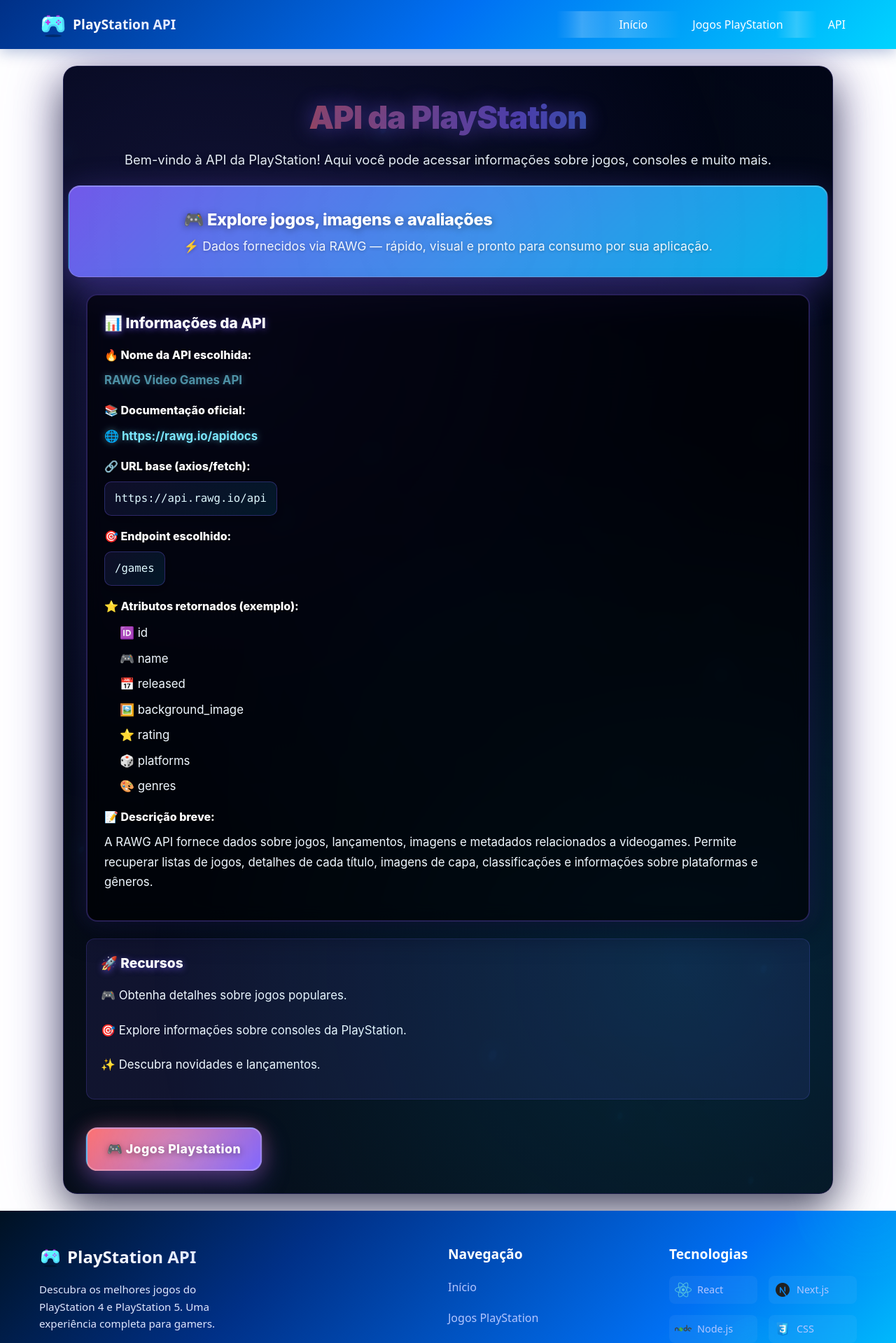
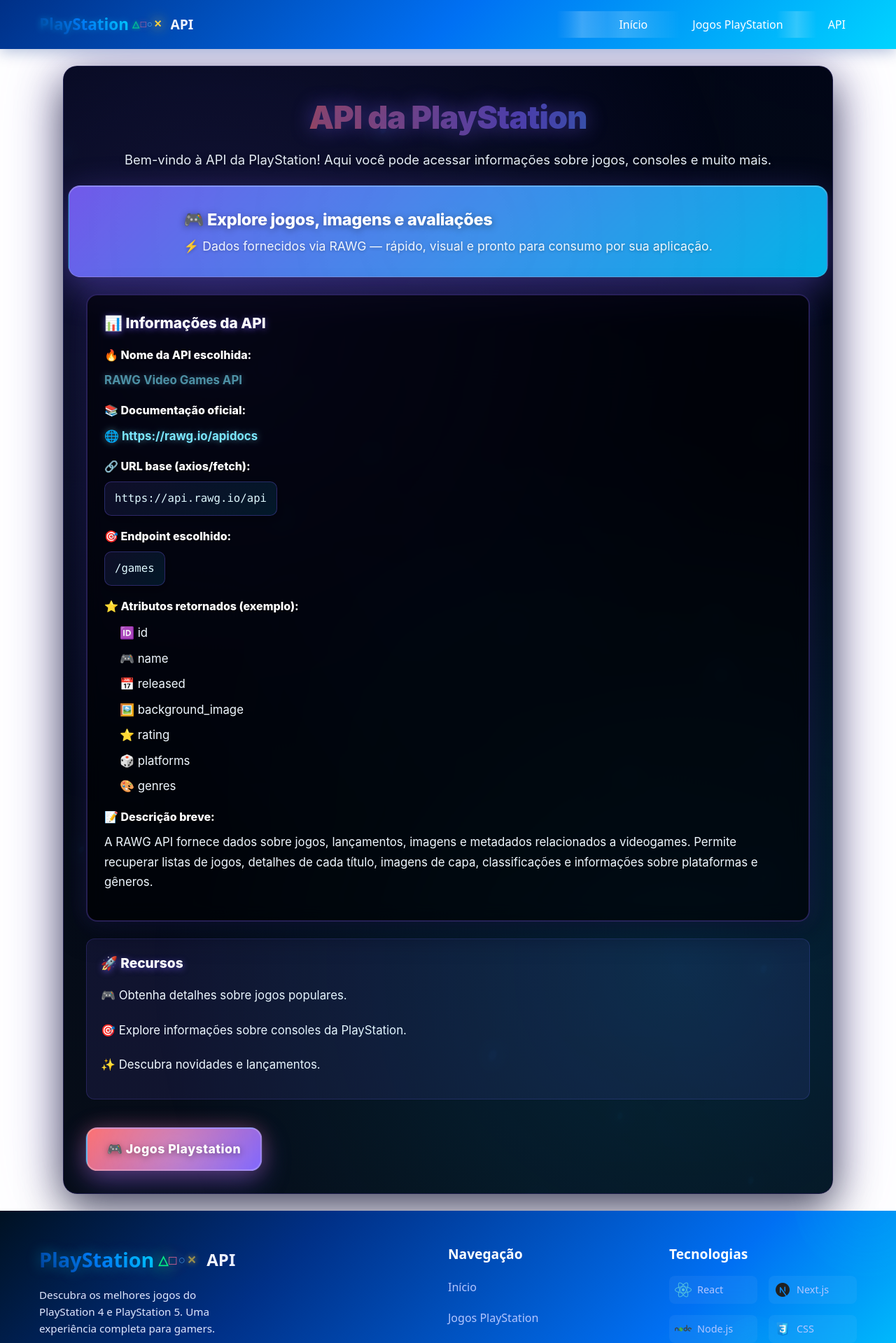
Before and after one commit to PedroLeoo07/playstation-api, a Next.js app: page /api in a window 1280 px wide. Shown: the top 1919 px of the page at 70% size. Built offline with nearby package versions, Linux system fonts and the light colour scheme.

Commit message:
Refactor code structure for improved readability and maintainability

```diff
--- a/src/components/Footer.jsx
+++ b/src/components/Footer.jsx
@@ -13,14 +13,16 @@
           {/* Logo e Descrição */}
           <div className={styles.brandSection}>
             <div className={styles.logo}>
-              <Image
-                src="/icons/controle.png"
-                alt="PlayStation"
-                width={32}
-                height={32}
-                className={styles.logoIcon}
-              />
-              <span className={styles.logoText}>PlayStation API</span>
+              <div className={styles.playstationLogo}>
+                <span className={styles.psText}>PlayStation</span>
+                <div className={styles.psSymbols}>
+                  <span className={styles.triangle}>△</span>
+                  <span className={styles.square}>□</span>
+                  <span className={styles.circle}>○</span>
+                  <span className={styles.x}>✕</span>
+                </div>
+              </div>
+              <span className={styles.logoText}>API</span>
             </div>
             <p className={styles.description}>
               Descubra os melhores jogos do PlayStation 4 e PlayStation 5.
--- a/src/components/Footer.module.css
+++ b/src/components/Footer.module.css
@@ -31,9 +31,69 @@
   margin-bottom: 1rem;
 }
 
-.logoIcon {
+.playstationLogo {
+  display: flex;
+  align-items: center;
   margin-right: 0.5rem;
-  filter: brightness(1.2);
+}
+
+.psText {
+  font-weight: 700;
+  font-size: 1.8rem;
+  background: linear-gradient(45deg, #003087, #0070f3, #00d4ff);
+  -webkit-background-clip: text;
+  background-clip: text;
+  -webkit-text-fill-color: transparent;
+  margin-right: 0.4rem;
+  text-shadow: 0 0 20px rgba(0, 212, 255, 0.4);
+}
+
+.psSymbols {
+  display: flex;
+  align-items: center;
+  gap: 3px;
+  margin-right: 0.4rem;
+}
+
+.triangle,
+.square,
+.circle,
+.x {
+  font-size: 1rem;
+  font-weight: bold;
+  animation: footerSymbolGlow 4s ease-in-out infinite;
+}
+
+.triangle {
+  color: #00ff87;
+  animation-delay: 0s;
+}
+
+.square {
+  color: #ff6b9d;
+  animation-delay: 0.7s;
+}
+
+.circle {
+  color: #4dabf7;
+  animation-delay: 1.4s;
+}
+
+.x {
+  color: #ffd43b;
+  animation-delay: 2.1s;
+}
+
+@keyframes footerSymbolGlow {
+  0%, 100% {
+    opacity: 0.6;
+    text-shadow: 0 0 8px currentColor;
+  }
+  25% {
+    opacity: 1;
+    text-shadow: 0 0 20px currentColor, 0 0 30px currentColor;
+    transform: scale(1.15);
+  }
 }
 
 .logoText {
@@ -275,4 +335,19 @@
   .schoolInfo {
     font-size: 0.8rem;
   }
+
+  .psText {
+    font-size: 1.4rem;
+  }
+
+  .psSymbols {
+    gap: 2px;
+  }
+
+  .triangle,
+  .square,
+  .circle,
+  .x {
+    font-size: 0.9rem;
+  }
 }
--- a/src/components/Header.jsx
+++ b/src/components/Header.jsx
@@ -18,14 +18,16 @@
         {/* Logo PlayStation */}
         <div className={styles.logo}>
           <Link href="/home">
-            <Image
-              src="/icons/controle.png"
-              alt="PlayStation"
-              width={40}
-              height={40}
-              className={styles.logoIcon}
-            />
-            <span className={styles.logoText}>PlayStation API</span>
+            <div className={styles.playstationLogo}>
+              <span className={styles.psText}>PlayStation</span>
+              <div className={styles.psSymbols}>
+                <span className={styles.triangle}>△</span>
+                <span className={styles.square}>□</span>
+                <span className={styles.circle}>○</span>
+                <span className={styles.x}>✕</span>
+              </div>
+            </div>
+            <span className={styles.logoText}>API</span>
           </Link>
         </div>
 
--- a/src/components/Header.module.css
+++ b/src/components/Header.module.css
@@ -37,10 +37,69 @@
   transform: scale(1.05);
 }
 
-.logoIcon {
+.playstationLogo {
+  display: flex;
+  align-items: center;
   margin-right: 0.5rem;
-  filter: brightness(1.2);
-  transition: all 0.3s ease;
+}
+
+.psText {
+  font-weight: 700;
+  font-size: 1.4rem;
+  background: linear-gradient(45deg, #003087, #0070f3, #00d4ff);
+  -webkit-background-clip: text;
+  background-clip: text;
+  -webkit-text-fill-color: transparent;
+  margin-right: 0.3rem;
+  text-shadow: 0 0 10px rgba(0, 212, 255, 0.3);
+}
+
+.psSymbols {
+  display: flex;
+  align-items: center;
+  gap: 2px;
+  margin-right: 0.3rem;
+}
+
+.triangle,
+.square,
+.circle,
+.x {
+  font-size: 0.8rem;
+  font-weight: bold;
+  animation: symbolGlow 3s ease-in-out infinite;
+}
+
+.triangle {
+  color: #00ff87;
+  animation-delay: 0s;
+}
+
+.square {
+  color: #ff6b9d;
+  animation-delay: 0.5s;
+}
+
+.circle {
+  color: #4dabf7;
+  animation-delay: 1s;
+}
+
+.x {
+  color: #ffd43b;
+  animation-delay: 1.5s;
+}
+
+@keyframes symbolGlow {
+  0%, 100% {
+    opacity: 0.7;
+    text-shadow: 0 0 5px currentColor;
+  }
+  50% {
+    opacity: 1;
+    text-shadow: 0 0 15px currentColor, 0 0 25px currentColor;
+    transform: scale(1.1);
+  }
 }
 
 .logoText {
@@ -237,4 +296,19 @@
     top: 60px;
     height: calc(100vh - 60px);
   }
+
+  .psText {
+    font-size: 1.1rem;
+  }
+
+  .psSymbols {
+    gap: 1px;
+  }
+
+  .triangle,
+  .square,
+  .circle,
+  .x {
+    font-size: 0.7rem;
+  }
 }
```
Also changed, not shown: public/images/logoPS.png (added).
